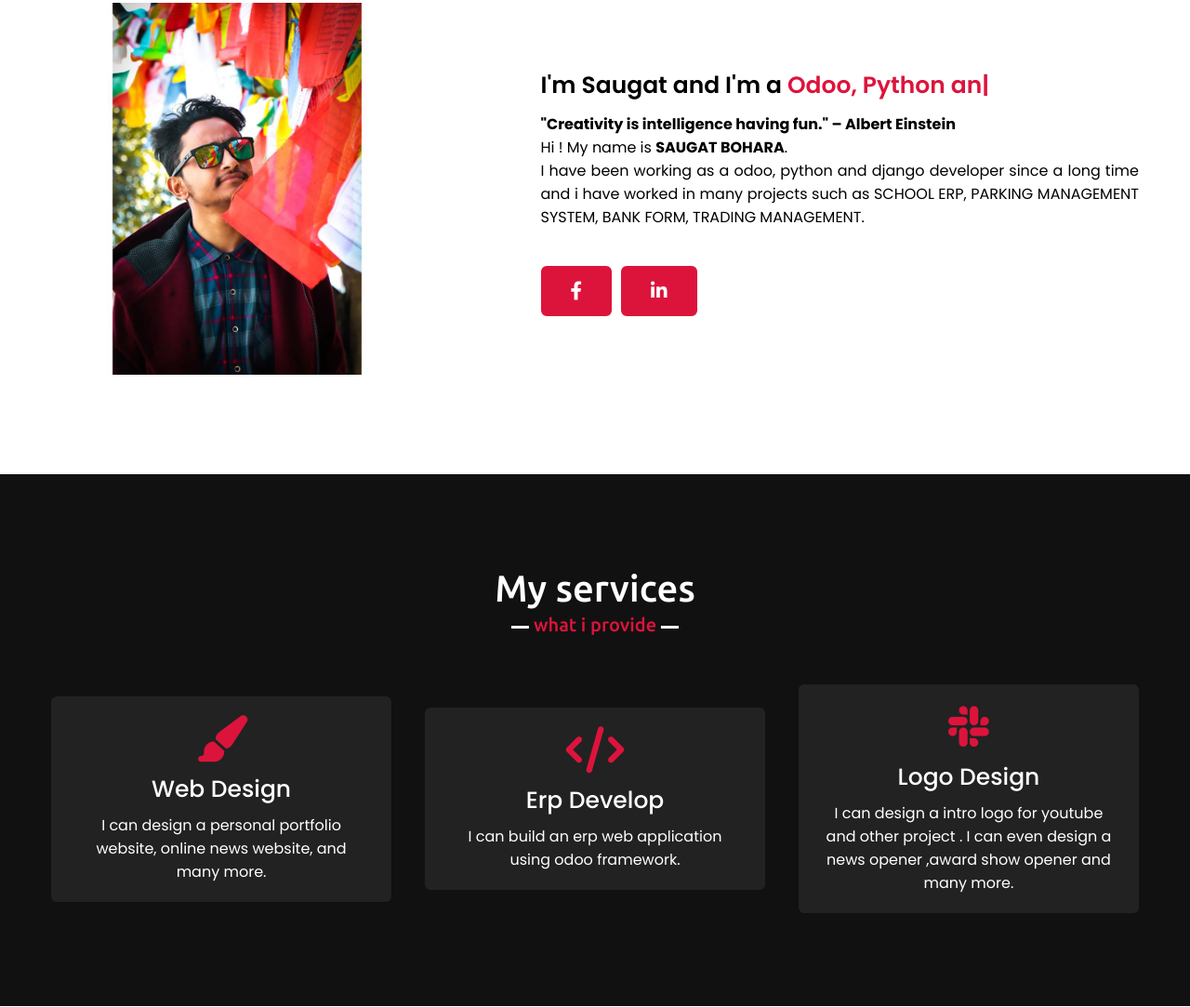
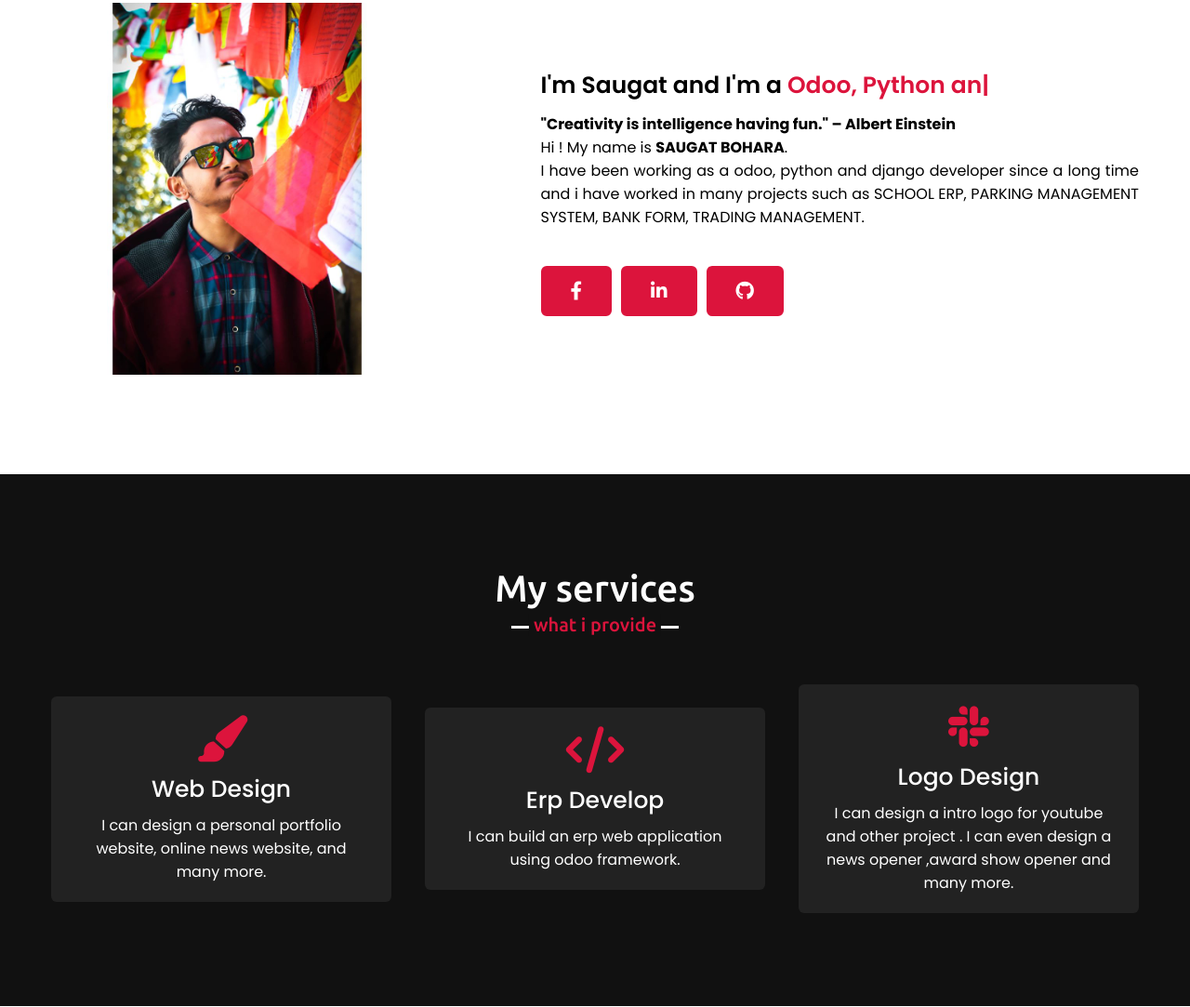
Before and after one commit to saugatksh/saugatme, a plain HTML site: page index.html in a window 1280 px wide. Shown: the part 1023-2106 px from the top of the page at 93% size. Drawn offline with nearby package versions, Linux system fonts and the light colour scheme.

Commit message:
github link added

```diff
--- a/index.html
+++ b/index.html
@@ -70,6 +70,9 @@
                         </a>
                         <a href="https://www.linkedin.com/in/saugat-bohara-30b409218/" target="_blank" class="social-icon">
                             <i class="fab fa-linkedin-in"></i>
+                        </a>
+                        <a href="https://github.com/saugatksh?tab=repositories" target="_blank" class="social-icon">
+                            <i class="fab fa-github"></i>
                         </a>
                     </div>
                 </div>
```
